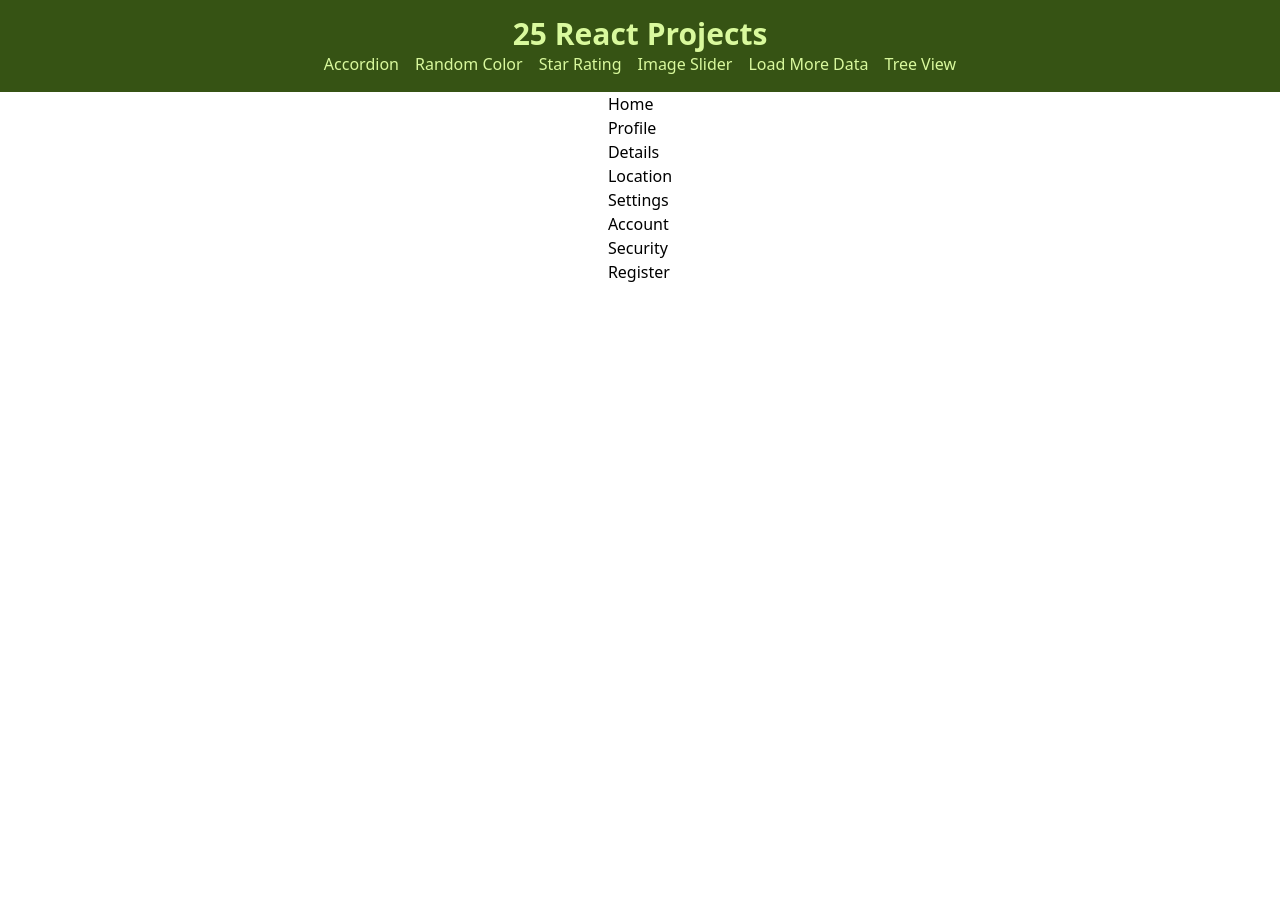
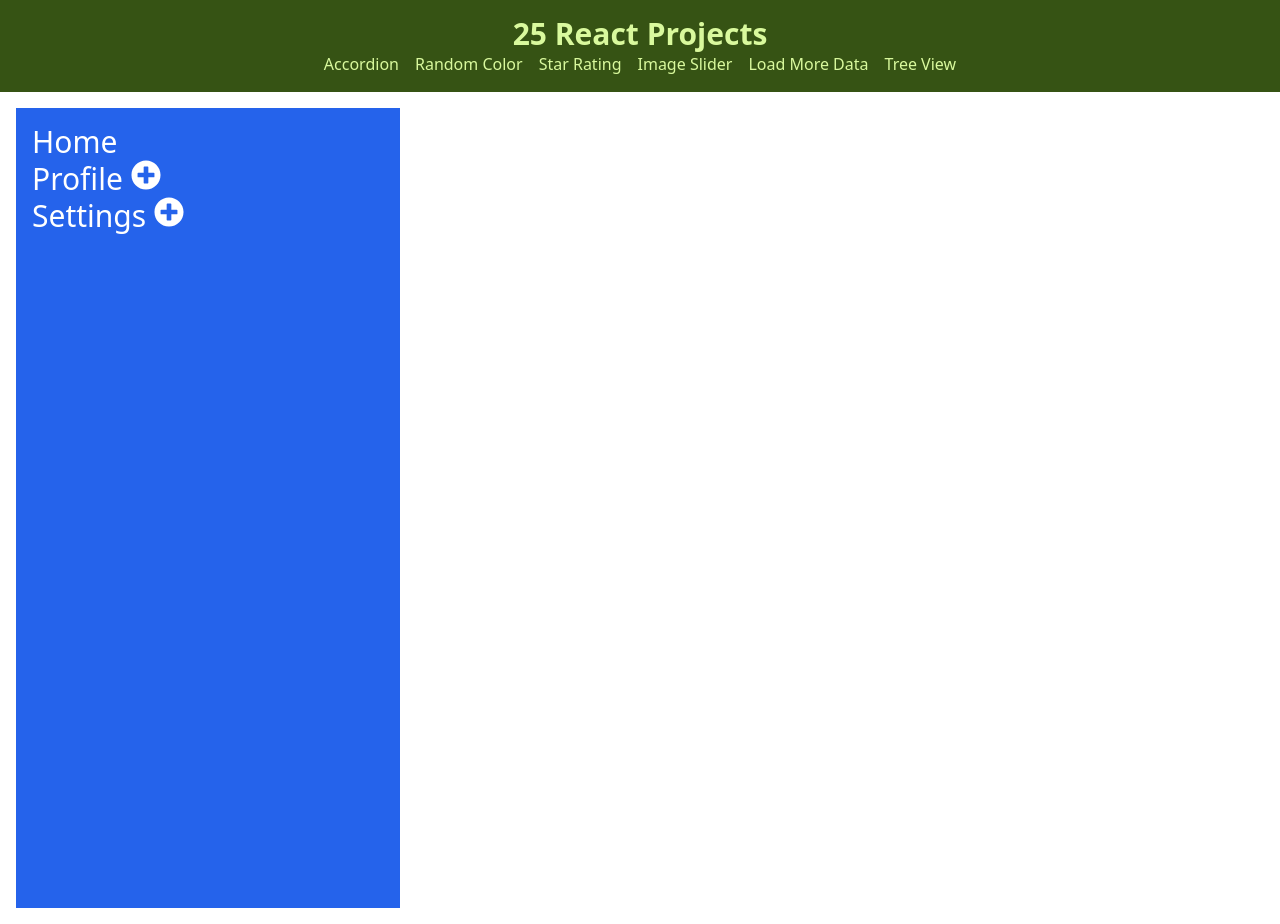
Before and after one commit to Kris1027/25-react-projects, a React (Vite) app: page /tree-view in a window 1280 px wide. Before the commit the page ends 800 px from the top, so only its background shows below. Built offline with nearby package versions, Linux system fonts and the light colour scheme.

Commit message:
function for getting current label and add types

```diff
--- a/src/projects/tree-view/MenuItem.tsx
+++ b/src/projects/tree-view/MenuItem.tsx
@@ -1,11 +1,41 @@
+import { useState } from "react";
 import { MenuList } from "./MenuList";
 import { type MenuProps } from "./data";
+import { FaPlusCircle } from "react-icons/fa";
+import { FaMinusCircle } from "react-icons/fa";
 
 export const MenuItem = ({ item }: { item: MenuProps }) => {
+  const [displayCurrentChildren, setDisplayCurrentChildren] = useState<{
+    [key: string]: boolean;
+  }>({});
+
+  function handleToggleChildren(getCurrentLabel: string) {
+    setDisplayCurrentChildren({
+      ...displayCurrentChildren,
+      [getCurrentLabel]: !displayCurrentChildren[getCurrentLabel],
+    });
+  }
+
+  console.log(displayCurrentChildren);
+
   return (
     <li>
-      <p>{item.label}</p>
-      {item && item.children && item.children.length > 0 ? (
+      <p className="text-3xl">
+        {item.label}{" "}
+        {item && item.children && item.children.length && (
+          <button onClick={() => handleToggleChildren(item.label)}>
+            {displayCurrentChildren[item.label] ? (
+              <FaMinusCircle />
+            ) : (
+              <FaPlusCircle />
+            )}
+          </button>
+        )}
+      </p>
+      {item &&
+      item.children &&
+      item.children.length > 0 &&
+      displayCurrentChildren[item.label] ? (
         <MenuList key={item.label} list={item.children} />
       ) : null}
     </li>
--- a/src/projects/tree-view/MenuList.tsx
+++ b/src/projects/tree-view/MenuList.tsx
@@ -3,7 +3,7 @@ import { MenuProps } from "./data";
 
 export const MenuList = ({ list = [] }: { list: MenuProps[] }) => {
   return (
-    <ul>
+    <ul className="bg-blue-600 p-4 text-white flex flex-col h-screen w-96 overflow-hidden">
       {list && list.length
         ? list.map((listItem) => (
             <MenuItem key={listItem.label} item={listItem} />
--- a/src/projects/tree-view/TreeView.tsx
+++ b/src/projects/tree-view/TreeView.tsx
@@ -3,7 +3,7 @@ import { MenuProps } from "./data";
 
 export const TreeView = ({ menus = [] }: { menus: MenuProps[] }) => {
   return (
-    <div>
+    <div className="w-full p-4">
       <MenuList list={menus} />
     </div>
   );
--- a/src/projects/tree-view/data.ts
+++ b/src/projects/tree-view/data.ts
@@ -20,6 +20,18 @@ export const menus: MenuProps[] = [
           {
             label: "Location",
             to: "/location",
+            children: [
+              {
+                label: "City",
+                to: "/city",
+                children: [
+                  {
+                    label: "London",
+                    to: "/london",
+                  },
+                ],
+              },
+            ],
           },
         ],
       },
@@ -36,10 +48,16 @@ export const menus: MenuProps[] = [
       {
         label: "Security",
         to: "/security",
-      },
-      {
-        label: "Register",
-        to: "/register",
+        children: [
+          {
+            label: "Login",
+            to: "/login",
+          },
+          {
+            label: "Register",
+            to: "/register",
+          },
+        ],
       },
     ],
   },
```
